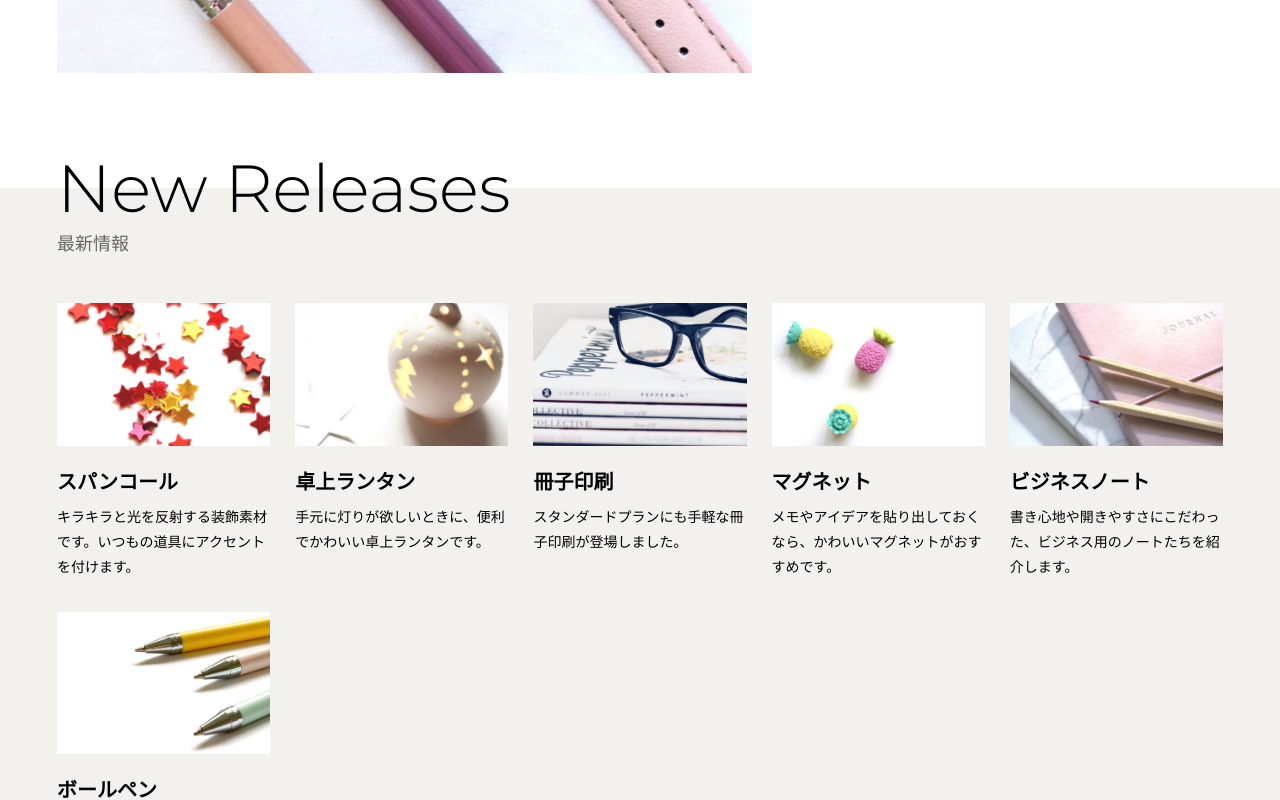
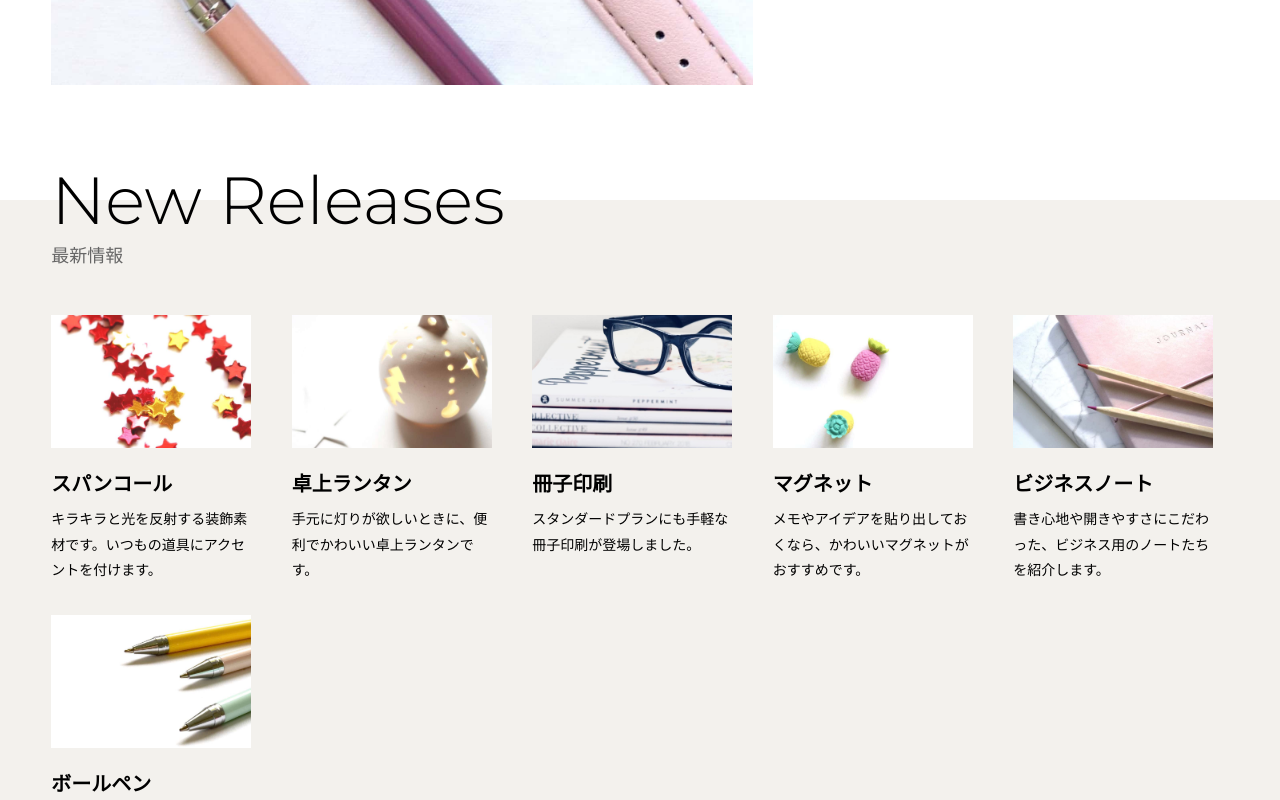
Before and after one commit to kawakubo2/my_html, a plain HTML site: page html-css-modern-coding-master/web/index.html in a window 1280 px wide. Shown: the part 2000-2800 px from the top of the page. Drawn offline with Linux system fonts and the light colour scheme.

Commit message:
2024年02月12日授業分

```diff
--- a/html-css-modern-coding-master/web/style.css
+++ b/html-css-modern-coding-master/web/style.css
@@ -47,7 +47,7 @@ img {
 
 /* 横幅と左右の空白 */
 .w-container {
-    width: min(92%, 1166px);
+    width: min(92%, 1610px);
     margin: auto;
     position: relative;
 }
@@ -138,10 +138,22 @@ img {
     padding-top: 0;
 }
 
+/*
 .posts-container {
 	display: grid;
     grid-template-columns: repeat(auto-fit, minmax(200px, 1fr));
 	gap: 32px 25px;
+}
+*/
+
+.posts-container {
+	display: grid;
+    grid-template-columns: repeat(auto-fit, minmax(200px, 1fr));
+    gap: 32px 25px;
+}
+
+.posts-container > * {
+    width: 200px;
 }
 
 .posts {
@@ -181,9 +193,12 @@ img {
     .imgtext > .img{
         flex: 2;
     }
-    .posts-container {
+    /* .posts-container {
 		grid-template-columns: repeat(auto-fit, minmax(200px, 1fr));
 	}
+    .posts-container > * {
+        width: 33.33%;
+    } */
 }
 
 /* タイトルとサブタイトル(赤色の短い線で装飾) */
```
